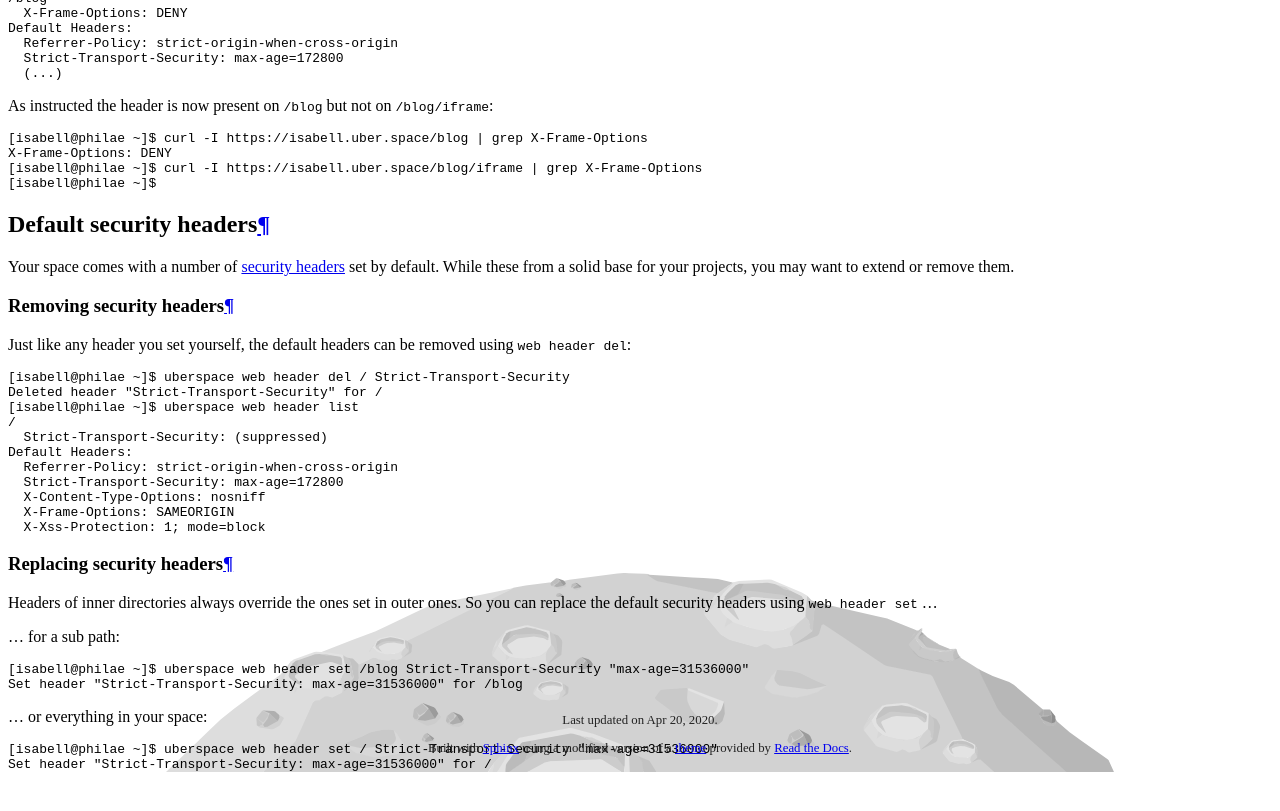
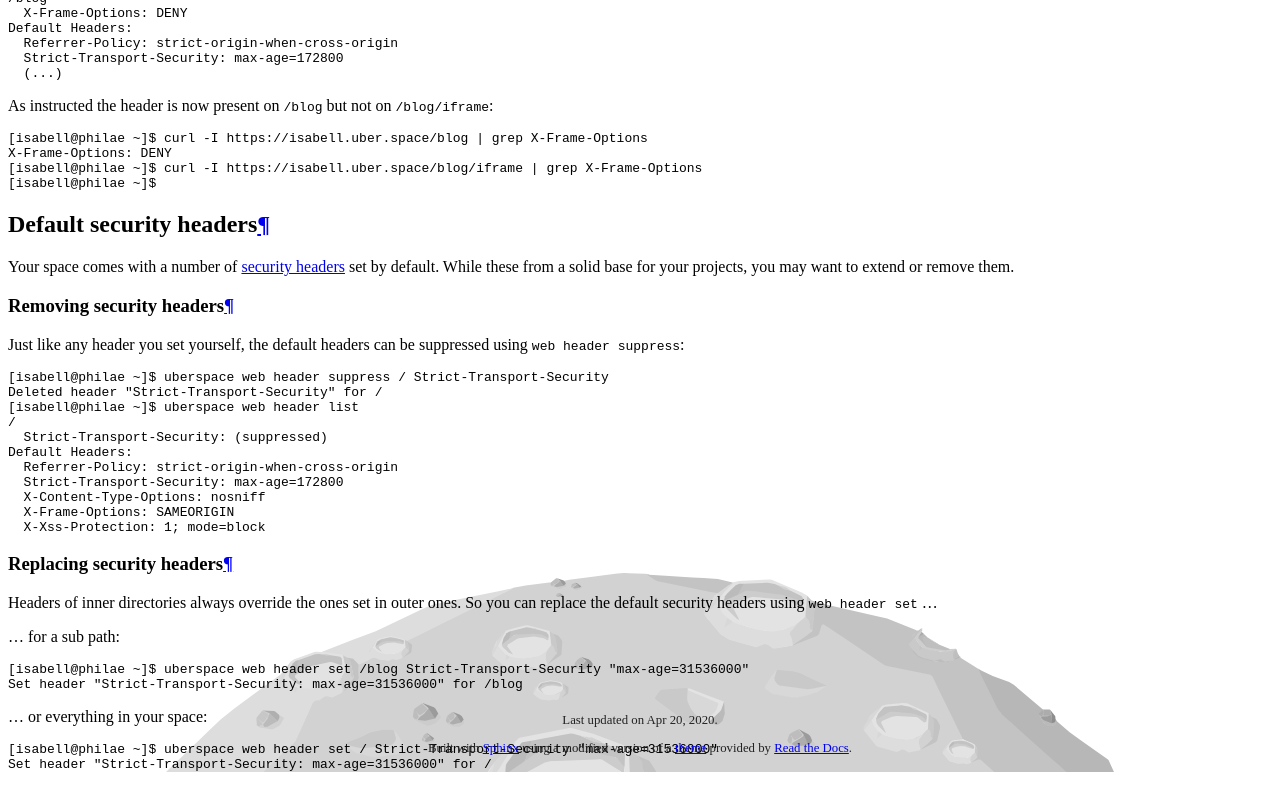
Before and after one commit to Uberspace/manual, a Sphinx documentation site: the page built from source/web-headers.rst, in a window 1280 px wide and 900 px high, scrolled down 3444 px. Shown: the top 811 px of the window. Built offline with Sphinx 7.4.7 and the Read the Docs theme 2.0.0, drawn with Linux system fonts in a browser that asks for light colours; pages that are not in the unit, such as notebooks, are missing from menus.

Commit message:
[web-headers] introduce suppress

```diff
--- a/source/web-headers.rst
+++ b/source/web-headers.rst
@@ -156,11 +156,11 @@ Your space comes with a number of :ref:`security headers <web-security-headers>`
 Removing security headers
 -------------------------
 
-Just like any header you set yourself, the default headers can be removed using ``web header del``:
+Just like any header you set yourself, the default headers can be suppressed using ``web header suppress``:
 
 .. code-block:: console
 
-  [isabell@philae ~]$ uberspace web header del / Strict-Transport-Security
+  [isabell@philae ~]$ uberspace web header suppress / Strict-Transport-Security
   Deleted header "Strict-Transport-Security" for /
   [isabell@philae ~]$ uberspace web header list
   /
```
